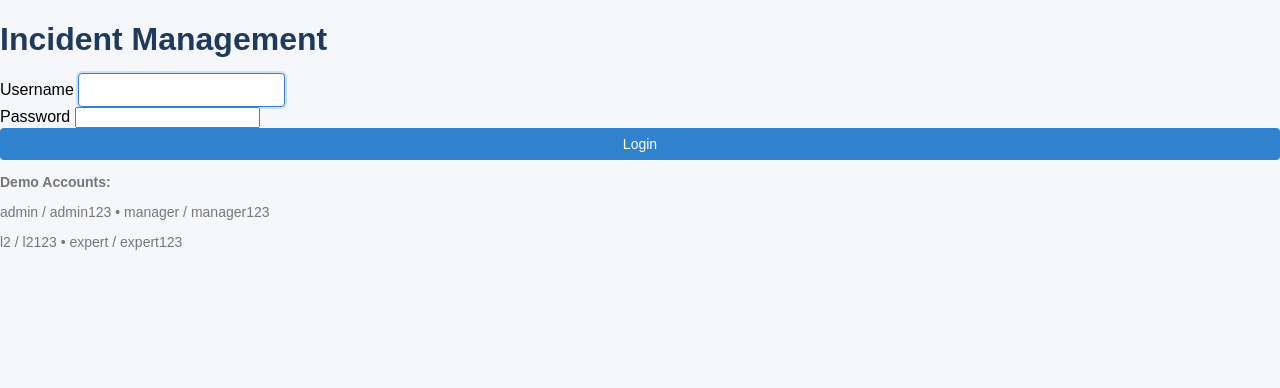
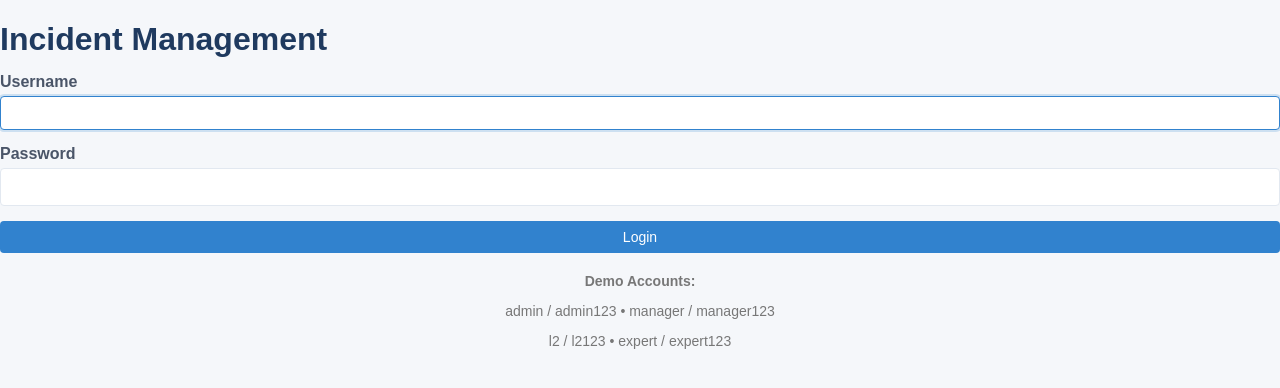
Before and after one commit to sushant027/claude-Incident-management, a FastAPI app: page /login in a window 1280 px wide. Shown: the top 388 px of the page. Run offline with FastAPI, Linux system fonts and the light colour scheme.

Commit message:
Add comprehensive CSS styles and fix navbar styling
- Add !important flags to navbar styles to ensure they override browser defaults
- Add more specific selectors for navbar ul/li elements
- Add missing utility classes: .container-wide, .flex-between, .hidden
- Add form styles: .form-group, .form-label, .form-input, .form-select, .form-textarea
- Add margin utilities: .mb-1, .mb-2, .mt-1, .mt-2, etc.
- Add alert styles for notifications
- Add pagination styles
- Add text utilities

https://claude.ai/code/session_01Vatiy6dx9adivnYvT3JUMy

```diff
--- a/static/style.css
+++ b/static/style.css
@@ -404,3 +423,151 @@ select:focus, input:focus, textarea:focus {
   border-color: #3182ce;
   box-shadow: 0 0 0 2px rgba(49, 130, 206, 0.2);
 }
+
+/* Container variations */
+.container-wide {
+  padding: 20px;
+  max-width: 1600px;
+  margin: 0 auto;
+}
+
+/* Flexbox utilities */
+.flex-between {
+  display: flex;
+  justify-content: space-between;
+  align-items: center;
+}
+
+.flex-center {
+  display: flex;
+  justify-content: center;
+  align-items: center;
+}
+
+/* Margin utilities */
+.mb-1 { margin-bottom: 10px; }
+.mb-2 { margin-bottom: 20px; }
+.mb-3 { margin-bottom: 30px; }
+.mt-1 { margin-top: 10px; }
+.mt-2 { margin-top: 20px; }
+.mr-1 { margin-right: 10px; }
+.ml-1 { margin-left: 10px; }
+
+/* Hidden utility */
+.hidden {
+  display: none !important;
+}
+
+/* Form styles */
+.form-group {
+  margin-bottom: 15px;
+}
+
+.form-label {
+  display: block;
+  margin-bottom: 5px;
+  font-weight: 600;
+  color: #4a5568;
+}
+
+.form-input,
+.form-select,
+.form-textarea {
+  width: 100%;
+  padding: 10px 12px;
+  border: 1px solid #e2e8f0;
+  border-radius: 4px;
+  font-size: 14px;
+  box-sizing: border-box;
+}
+
+.form-input:focus,
+.form-select:focus,
+.form-textarea:focus {
+  outline: none;
+  border-color: #3182ce;
+  box-shadow: 0 0 0 2px rgba(49, 130, 206, 0.2);
+}
+
+.form-textarea {
+  min-height: 80px;
+  resize: vertical;
+}
+
+/* Alert/Message styles */
+.alert {
+  padding: 12px 16px;
+  border-radius: 4px;
+  margin-bottom: 15px;
+}
+
+.alert-success {
+  background: #c6f6d5;
+  color: #276749;
+  border: 1px solid #9ae6b4;
+}
+
+.alert-error,
+.alert-danger {
+  background: #fed7d7;
+  color: #c53030;
+  border: 1px solid #feb2b2;
+}
+
+.alert-warning {
+  background: #fefcbf;
+  color: #975a16;
+  border: 1px solid #faf089;
+}
+
+.alert-info {
+  background: #bee3f8;
+  color: #2b6cb0;
+  border: 1px solid #90cdf4;
+}
+
+/* Pagination */
+.pagination {
+  display: flex;
+  gap: 5px;
+  margin-top: 20px;
+  justify-content: center;
+}
+
+.pagination button,
+.pagination a {
+  padding: 8px 12px;
+  border: 1px solid #e2e8f0;
+  background: white;
+  border-radius: 4px;
+  cursor: pointer;
+  text-decoration: none;
+  color: #4a5568;
+}
+
+.pagination button:hover,
+.pagination a:hover {
+  background: #f7fafc;
+}
+
+.pagination button.active,
+.pagination a.active {
+  background: #3182ce;
+  color: white;
+  border-color: #3182ce;
+}
+
+.pagination button:disabled {
+  opacity: 0.5;
+  cursor: not-allowed;
+}
+
+/* Text utilities */
+.text-center { text-align: center; }
+.text-right { text-align: right; }
+.text-muted { color: #718096; }
+.text-small { font-size: 12px; }
+
+/* Width utilities */
+.w-full { width: 100%; }
+.w-auto { width: auto; }
```
Also changed, not shown: other parts of static/style.css (+31 -12 lines).
